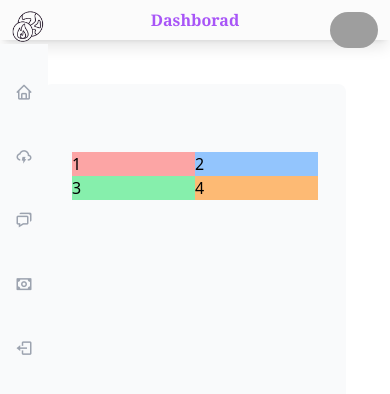
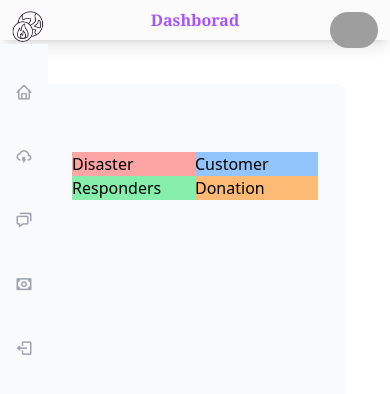
Before and after one commit to yidid/natural_disaster_management, a React (Create React App) app: page /admin in a window 390 px wide. Shown: the top 394 px of the page. Built offline with nearby package versions, Linux system fonts and the light colour scheme; grey boxes are pictures that could not be loaded.

Commit message:
responsive admin dashboard

```diff
--- a/src/pages/admin.dashboard.js
+++ b/src/pages/admin.dashboard.js
@@ -13,19 +13,19 @@ return(
 <div class="grid grid-cols-2 mt-10 ">
 
   <div class="bg-red-300">
-    <h5>1</h5>
+    <h5>Disaster</h5>
   </div>
 
   <div class="bg-blue-300">
-    <h5>2</h5>
+    <h5>Customer</h5>
   </div>
 
   <div class="bg-green-300">
-    <h5>3</h5>
+    <h5>Responders</h5>
   </div>
 
   <div class="bg-orange-300">
-    <h5>4</h5>
+    <h5>Donation</h5>
   </div>
 
 
```
